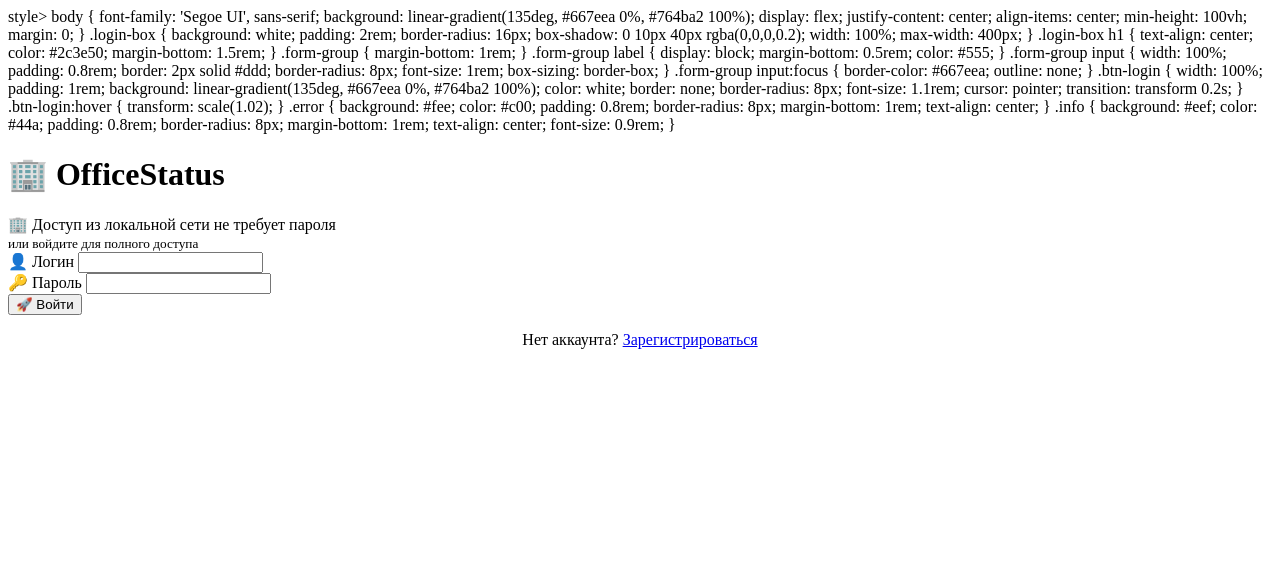
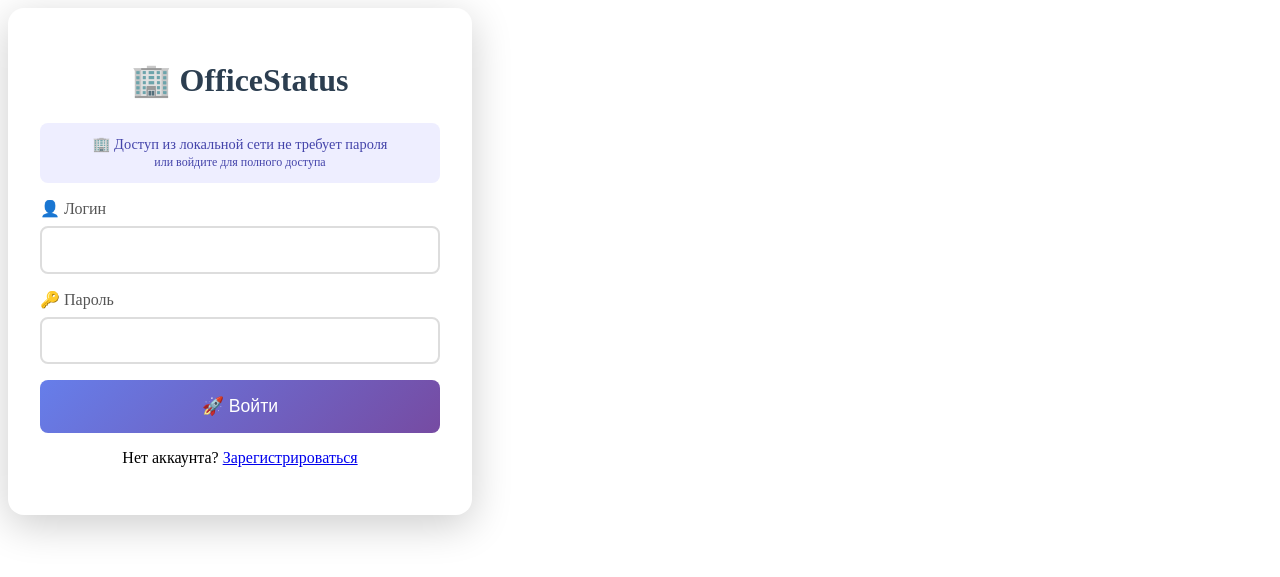
Before and after one commit to drakkx/office_monitor, a Flask app: page /login in a window 1280 px wide. Shown: the top 577 px of the page. Run offline with Flask 3, Linux system fonts and the light colour scheme.

Commit message:
fix: style add

```diff
--- a/vps/templates/login.html
+++ b/vps/templates/login.html
@@ -3,8 +3,8 @@
 <head>
     <meta charset="UTF-8">
     <title>🔐 Вход — OfficeStatus</title>
-    style>
-        body {
+    <style>
+        .body {
             font-family: 'Segoe UI', sans-serif;
             background: linear-gradient(135deg, #667eea 0%, #764ba2 100%);
             display: flex;
```
